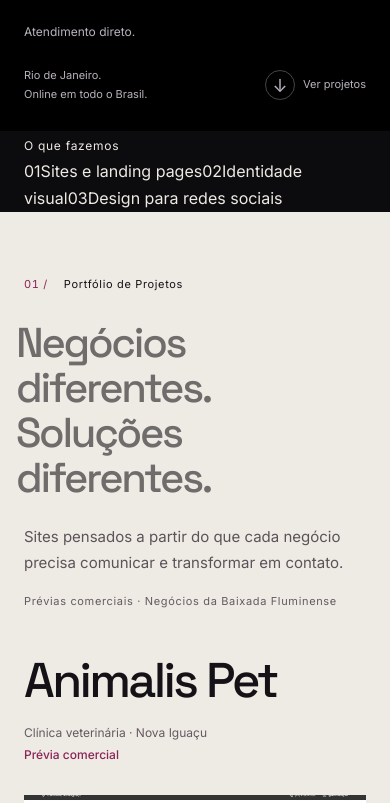
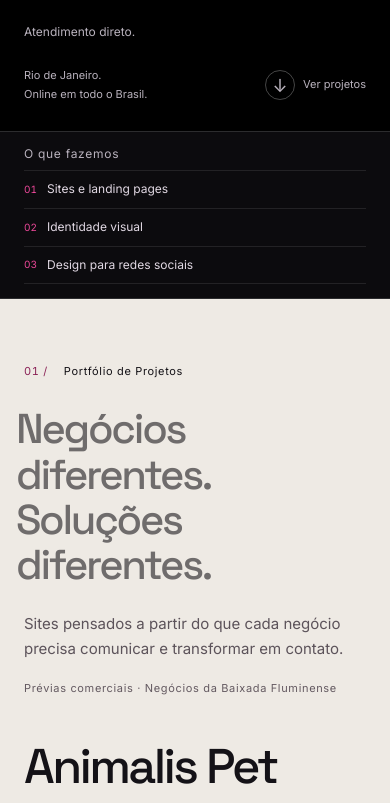
Before and after one commit to agenciamello/agencia-mello, a React (Vite) app: page / in a window 390 px wide. Shown: the part 880-1683 px from the top of the page. Built offline with nearby package versions, Linux system fonts and the light colour scheme.

Commit message:
style: reforca hierarquia e fluxo mobile da home

```diff
--- a/src/experience.css
+++ b/src/experience.css
@@ -217,3 +217,38 @@
 }
 @media(max-width:700px) and (prefers-reduced-motion:no-preference){.studio-nav.is-open{animation:mello-mobile-menu 200ms var(--ease) both}.line-mask>span{animation-duration:500ms}}
 @media(prefers-reduced-motion:reduce){.studio *{animation:none!important;transition:none!important;scroll-behavior:auto!important}.ribbon-track{animation:none!important}.hero-art-plane,.project-image-mask{transform:none!important;clip-path:none!important}.line-mask,.contact-line{overflow:visible}.project-thesis-end{--thesis-line:1!important}.about-cta{--about-cta-line:1!important}}
+
+
+/* Clarity V3 — orient the offer before proof, then keep authored studies secondary. */
+.home-service-orientation{background:#0c0b0e;border-top:1px solid #ffffff22;border-bottom:1px solid #ffffff22;padding:18px 0}
+.home-service-orientation>.wrap{display:flex;align-items:center;justify-content:space-between;gap:36px}
+.home-service-orientation>.wrap>.micro{color:var(--muted);flex-shrink:0}
+.home-service-links{display:flex;align-items:center;justify-content:flex-end;gap:10px 34px;flex-wrap:wrap}
+.home-service-links a{display:inline-flex;align-items:center;gap:10px;min-height:44px;font-size:12px;color:#e1d8e3;transition:color var(--micro)}
+.home-service-links a span{font-size:10px;color:var(--pink);font-variant-numeric:tabular-nums}
+.home-service-links a:hover{color:var(--pink)}
+.conceptual-introduction{margin-top:72px;opacity:.78}
+.conceptual-project-grid{gap:32px}
+.conceptual-project-grid .study-card{opacity:.78}
+.conceptual-project-grid .study-image img{filter:saturate(.78)}
+@media(max-width:700px){
+  .home-service-orientation{padding:12px 0 14px}
+  .home-service-orientation>.wrap{display:block}
+  .home-service-orientation>.wrap>.micro{display:block;margin-bottom:7px}
+  .home-service-links{display:grid;grid-template-columns:1fr;gap:0}
+  .home-service-links a{min-height:38px;border-top:1px solid #ffffff18;font-size:12px}
+  .home-service-links a:last-child{border-bottom:1px solid #ffffff18}
+  .conceptual-introduction{margin-top:42px;padding-top:24px}
+  .conceptual-introduction h3{font-size:27px;max-width:310px}
+  .conceptual-introduction p{font-size:12px}
+  .conceptual-project-grid{display:grid;grid-template-columns:1fr 1fr;gap:14px}
+  .conceptual-project-grid .study-card{display:block;padding-top:14px}
+  .conceptual-project-grid .study-image img{aspect-ratio:4/3}
+  .conceptual-project-grid .study-copy{padding-top:10px}
+  .conceptual-project-grid .study-copy>span{font-size:9px}
+  .conceptual-project-grid .study-copy h4{font-size:22px;margin:7px 0}
+  .conceptual-project-grid .project-detail-link{min-height:40px;margin-top:2px}
+}
+@media(max-width:360px){
+  .conceptual-project-grid{grid-template-columns:1fr}
+}
```
